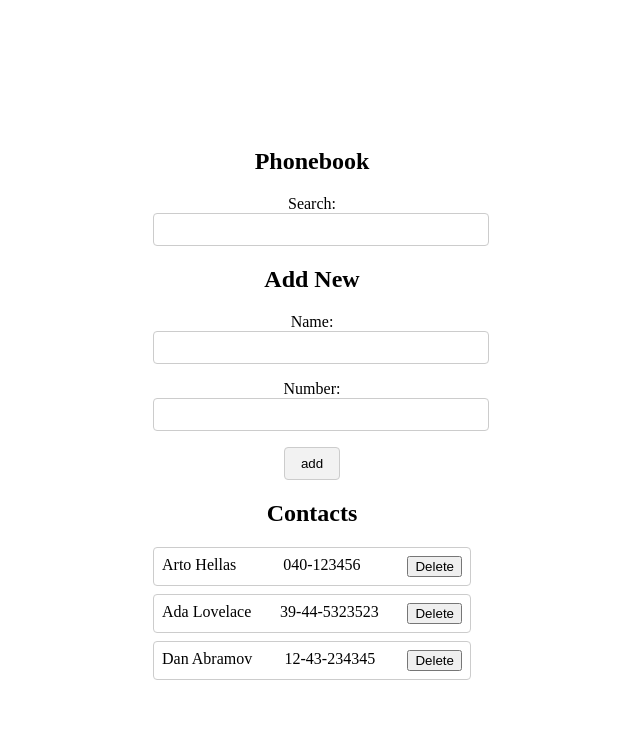
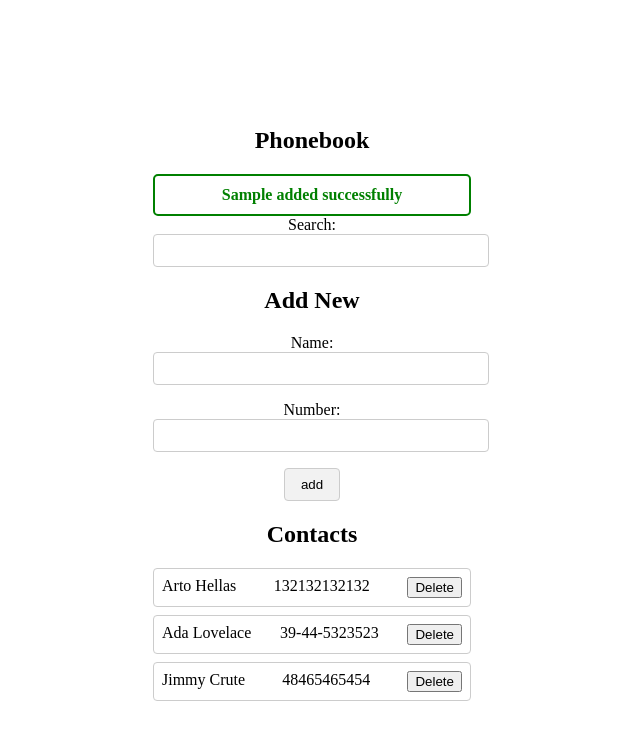
Before and after one commit to shraja7/phonebook, a React (Create React App) app: page / in a window 1280 px wide. Both pictures are taken after typing "Sample", "Sample" into the empty fields and a click on the button "add". Shown: the top 740 px of the page, without its empty margins (328-968 px from the left). Built offline with nearby package versions, Linux system fonts and the light colour scheme; no server answers; data requests are answered from the project's data file.

Commit message:
implement notifcation component and apply to create,update, and delete actions

```diff
--- a/db.json
+++ b/db.json
@@ -2,7 +2,7 @@
   "persons": [
     {
       "name": "Arto Hellas",
-      "number": "040-123456",
+      "number": "132132132132",
       "id": 1
     },
     {
@@ -11,8 +11,8 @@
       "id": 2
     },
     {
-      "name": "Dan Abramov",
-      "number": "12-43-234345",
+      "name": "Jimmy Crute",
+      "number": "48465465454",
       "id": 3
     }
   ]
--- a/src/App.js
+++ b/src/App.js
@@ -4,12 +4,14 @@ import ContactsDisplay from "./components/ContactsDisplay";
 import PersonForm from "./components/PersonForm";
 import axios from "axios";
 import contactsService from "./services/contacts";
+import Notification from "./components/Notification";
 
 const App = () => {
   const [persons, setPersons] = useState([]);
   const [newName, setNewName] = useState("");
   const [number, setNumber] = useState("");
   const [search, setSearch] = useState("");
+  const [notificationMessage, setNotificationMessage] = useState(null);
 
   //use effect to fetch data from server to initialize contacts
   useEffect(() => {
@@ -45,7 +47,16 @@ const App = () => {
                 person.id !== nameExists.id ? person : returnedPerson
               )
             );
+
+            setNotificationMessage({
+              message: `${returnedPerson.name} updated successfully`,
+              type: "success",
+            });
+            setTimeout(() => {
+              setNotificationMessage(null);
+            }, 5000);
           })
+
           .catch((error) => {
             if (error.response && error.response.status === 404) {
               console.log(`Contact with ID ${nameExists.id} not found`);
@@ -66,6 +77,14 @@ const App = () => {
     contactsService.create(personObject).then((returnedPerson) => {
       setPersons(persons.concat(returnedPerson));
     });
+    setNotificationMessage({
+      message: `${personObject.name} added successfully`,
+      type: "success",
+    });
+    setTimeout(() => {
+      setNotificationMessage(null);
+    }, 5000);
+
     // setPersons([...persons, personObject]);
     //clear input
     setNewName("");
@@ -91,10 +110,19 @@ const App = () => {
     );
   });
   const deletePerson = (id) => {
+    const personToDelete = persons.find((person) => person.id === id);
+
     contactsService
       .remove(id)
       .then(() => {
         setPersons(persons.filter((person) => person.id !== id));
+        setNotificationMessage({
+          message: `${personToDelete.name} deleted successfully`,
+          type: "error",
+        });
+        setTimeout(() => {
+          setNotificationMessage(null);
+        }, 5000); // Set timeout to remove the error message after 5 seconds
       })
       .catch((error) => {
         if (error.response && error.response.status === 404) {
@@ -108,6 +136,12 @@ const App = () => {
   return (
     <div className="container">
       <h2>Phonebook</h2>
+      {notificationMessage && (
+        <Notification
+          message={notificationMessage.message}
+          type={notificationMessage.type}
+        />
+      )}
       <Search handleSearch={handleSearch} search={search} />
 
       <h2>Add New</h2>
--- /dev/null
+++ b/src/components/Notification.css
@@ -0,0 +1,16 @@
+.notification {
+  padding: 10px;
+  border: 2px solid;
+  border-radius: 5px;
+  font-weight: bold;
+}
+
+.notification-success {
+  color: green;
+  border-color: green;
+}
+
+.notification-error {
+  color: red;
+  border-color: red;
+}
--- /dev/null
+++ b/src/components/Notification.js
@@ -0,0 +1,16 @@
+import React from "react";
+import "./Notification.css";
+
+const Notification = ({ message, type }) => {
+  let notificationClass = "";
+
+  if (type === "success") {
+    notificationClass = "notification-success";
+  } else if (type === "error") {
+    notificationClass = "notification-error";
+  }
+
+  return <div className={`notification ${notificationClass}`}>{message}</div>;
+};
+
+export default Notification;
```
